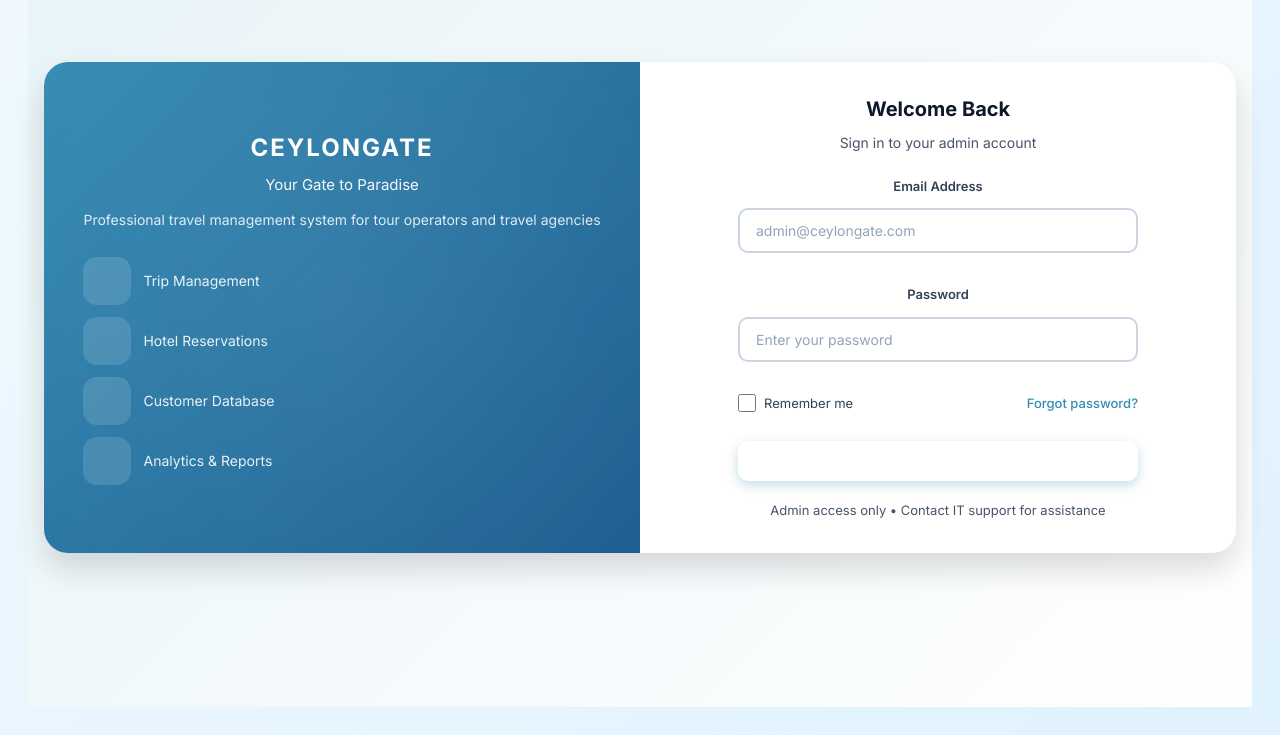
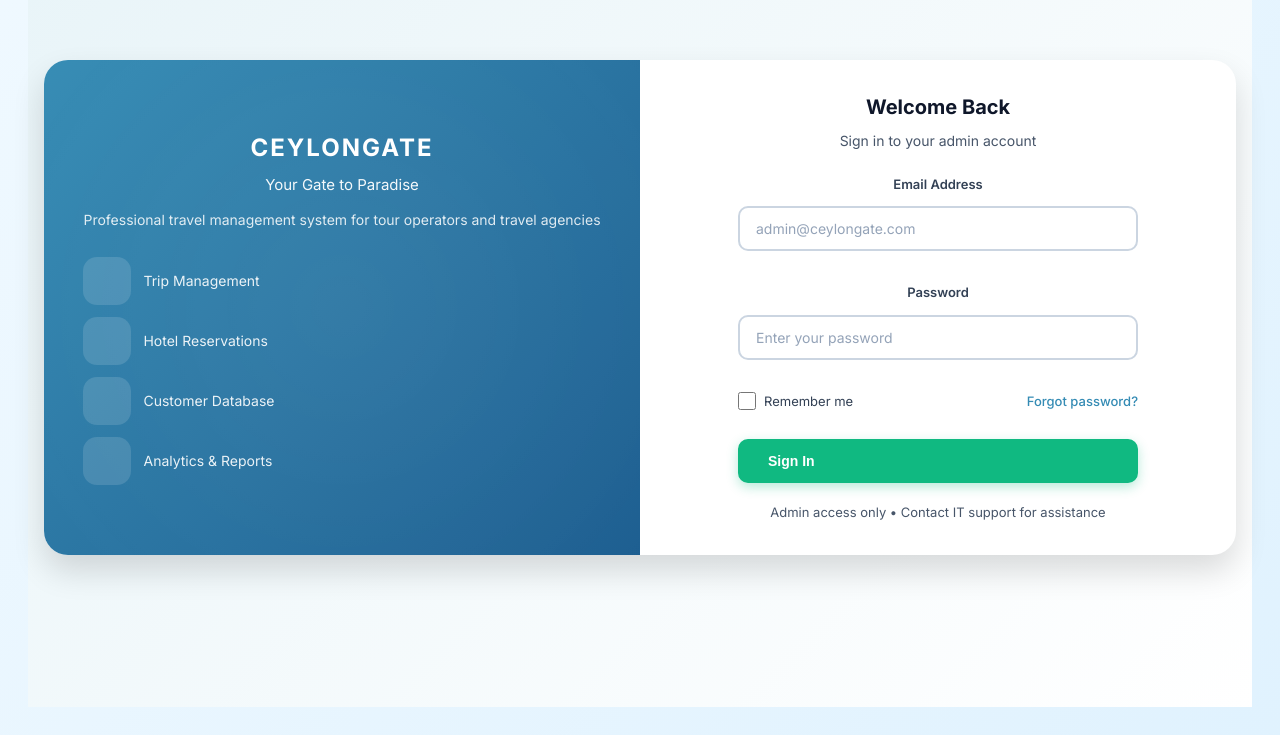
Before and after one commit to Pramudi02/Ceylongate, a React (Vite) app: page /login in a window 1280 px wide. Shown: the part 121-856 px from the top of the page. Built offline with nearby package versions, Linux system fonts and the light colour scheme.

Commit message:
finish trip lising and , create new trip

```diff
--- a/src/pages/trips/TripsList/CreateTripForm.css
+++ b/src/pages/trips/TripsList/CreateTripForm.css
@@ -584,6 +584,7 @@
 .btn-submit:hover {
   background: var(--secondary-color);
   border-color: var(--secondary-color);
+  color: var(--primary-color);
   transform: translateY(-2px);
   box-shadow: 0 4px 12px rgba(52, 139, 180, 0.4);
 }
@@ -592,6 +593,11 @@
   width: 16px;
   height: 16px;
   display: inline-block;
+  color: white;
+}
+
+.btn-submit:hover .icon-check {
+  color: var(--primary-color);
 }
 
 /* Rich Text Editor */
--- a/src/pages/trips/TripsList/TripsList.page.css
+++ b/src/pages/trips/TripsList/TripsList.page.css
@@ -37,9 +37,9 @@
 }
 
 .btn-primary {
-  background: linear-gradient(135deg, var(--primary-color) 0%, var(--secondary-color) 100%);
-  color: white;
-  border: none;
+  background: #10b981;
+  color: white !important;
+  border: 2px solid #10b981;
   padding: 12px 28px;
   border-radius: var(--radius-md);
   font-size: var(--font-size-base);
@@ -49,17 +49,24 @@
   display: inline-flex;
   align-items: center;
   gap: var(--space-sm);
-  box-shadow: 0 4px 12px rgba(52, 139, 180, 0.3);
+  box-shadow: 0 4px 12px rgba(16, 185, 129, 0.3);
+  position: relative;
+  z-index: 10;
+  opacity: 1;
+  visibility: visible;
 }
 
 .btn-primary:hover {
+  background: white;
+  color: #10b981 !important;
+  border-color: #10b981;
   transform: translateY(-2px);
-  box-shadow: 0 6px 16px rgba(52, 139, 180, 0.4);
+  box-shadow: 0 6px 16px rgba(16, 185, 129, 0.4);
 }
 
 .btn-primary:active {
   transform: translateY(0);
-  box-shadow: 0 2px 8px rgba(52, 139, 180, 0.3);
+  box-shadow: 0 2px 8px rgba(16, 185, 129, 0.3);
 }
 
 .btn-primary .icon-plus {
@@ -69,6 +76,7 @@
   display: inline-flex;
   align-items: center;
   justify-content: center;
+  color: inherit;
 }
 
 .page-title {
--- a/src/pages/trips/TripsList/TripsList.page.jsx
+++ b/src/pages/trips/TripsList/TripsList.page.jsx
@@ -247,7 +247,7 @@ const TripsList = () => {
             <tr>
               <th>Tour No</th>
               <th>Trip Name</th>
-              <th>Client Country</th>
+              <th>Country</th>
               <th>Tour Guide</th>
               <th>Travel Period</th>
               <th>Guests</th>
```
